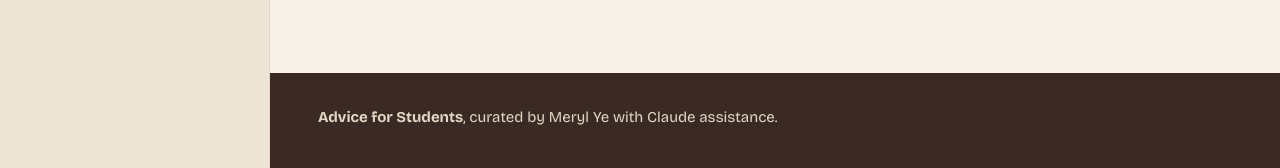
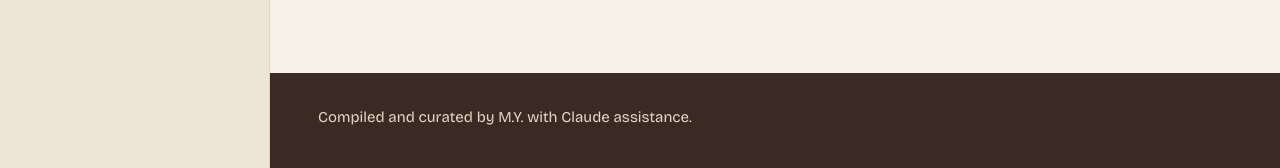
Before and after one commit to merylye/student-advice, a Jekyll site: the page built from index.html, in a window 1280 px wide and 1028 px high. Shown: the part 860-1028 px from the top of the window. Built offline with Jekyll 4.4.1, drawn with Linux system fonts in a browser that asks for light colours.

Commit message:
Update footer text
Co-Authored-By: Claude Opus 5.5 <noreply@anthropic.com>
Claude-Session: https://claude.ai/code/session_01C25QM1QrULTUCEMLhuM8KY

```diff
--- a/_includes/footer.html
+++ b/_includes/footer.html
@@ -1,5 +1,5 @@
 <footer class="site-footer">
   <div class="wrap">
-    <p><strong>Advice for Students</strong>, curated by Meryl Ye with Claude assistance.</p>
+    <p>Compiled and curated by M.Y. with Claude assistance.</p>
   </div>
 </footer>
```
